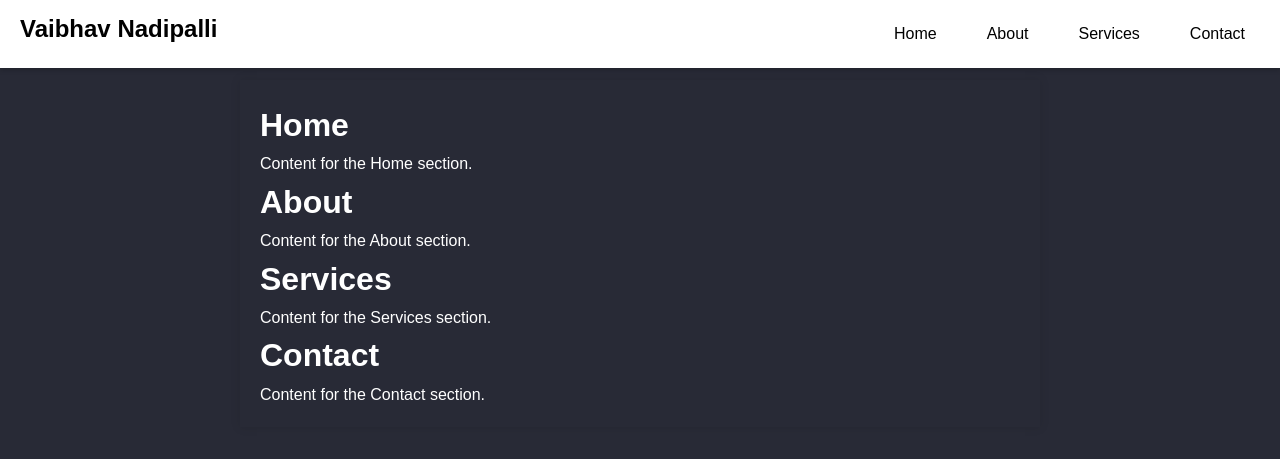
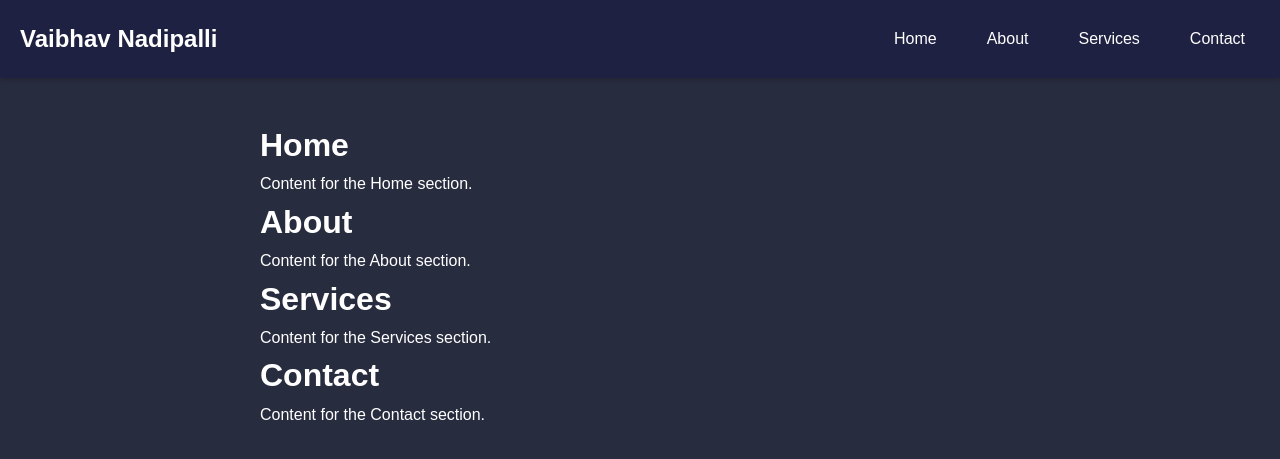
Before and after one commit to Vaibhav-Nadipalli/vaibhav-nadipalli.github.io, a Jekyll site: the page built from index.markdown, in a window 1280 px wide. Shown: the top 459 px of the page. Built offline with Jekyll 4.4.1, drawn with Linux system fonts in a browser that asks for light colours.

Commit message:
Update styles.css

```diff
--- a/assets/css/styles.css
+++ b/assets/css/styles.css
@@ -9,7 +9,7 @@
 body {
     font-family: Arial, sans-serif;
     line-height: 1.6;
-    background-color: #282A36;
+    background-color: #282c3f; /* Dark navy background */
     color: #fff;
     margin: 0;
     padding: 0;
@@ -17,8 +17,8 @@ body {
 
 /* Navigation bar styling */
 header {
-    background-color: #fff;
-    color: #000;
+    background-color: #1e2141; /* Darker navy background */
+    color: #fff;
     position: fixed;
     width: 100%;
     top: 0;
@@ -36,7 +36,9 @@ header {
 
 .nav-title {
     font-size: 1.5em;
-    color: #000; /* Set title color to black */
+    color: #fff; /* White text */
+    margin: 0; /* Reset margin */
+    padding: 10px 0; /* Add padding for spacing */
 }
 
 .nav-links {
@@ -53,25 +55,23 @@ header {
 }
 
 .nav-links li a {
-    color: #000;
+    color: #fff; /* White text */
     text-decoration: none;
     padding: 10px 15px;
     transition: background-color 0.3s ease;
 }
 
 .nav-links li a:hover {
-    background-color: #000;
-    color: #fff; /* Invert text color on hover for better visibility */
+    background-color: #1e2141; /* Darker navy background on hover */
 }
 
 /* Main content area */
 main {
     max-width: 800px;
-    margin: 80px auto 20px; /* Adjusted margin to account for fixed header */
+    margin: 100px auto 20px; /* Adjusted margin to account for fixed header and center vertically */
     padding: 20px;
-    background-color: #282A36;
+    background-color: #282c3f; /* Dark navy background */
     color: #fff;
-    box-shadow: 0 0 10px rgba(0,0,0,0.1);
 }
 
 section {
@@ -82,5 +82,5 @@ section {
 h2, h3 {
     font-size: 2em;
     margin-bottom: 10px;
-    color: #fff; /* Set heading color to white */
+    color: #fff; /* White text */
 }
```
